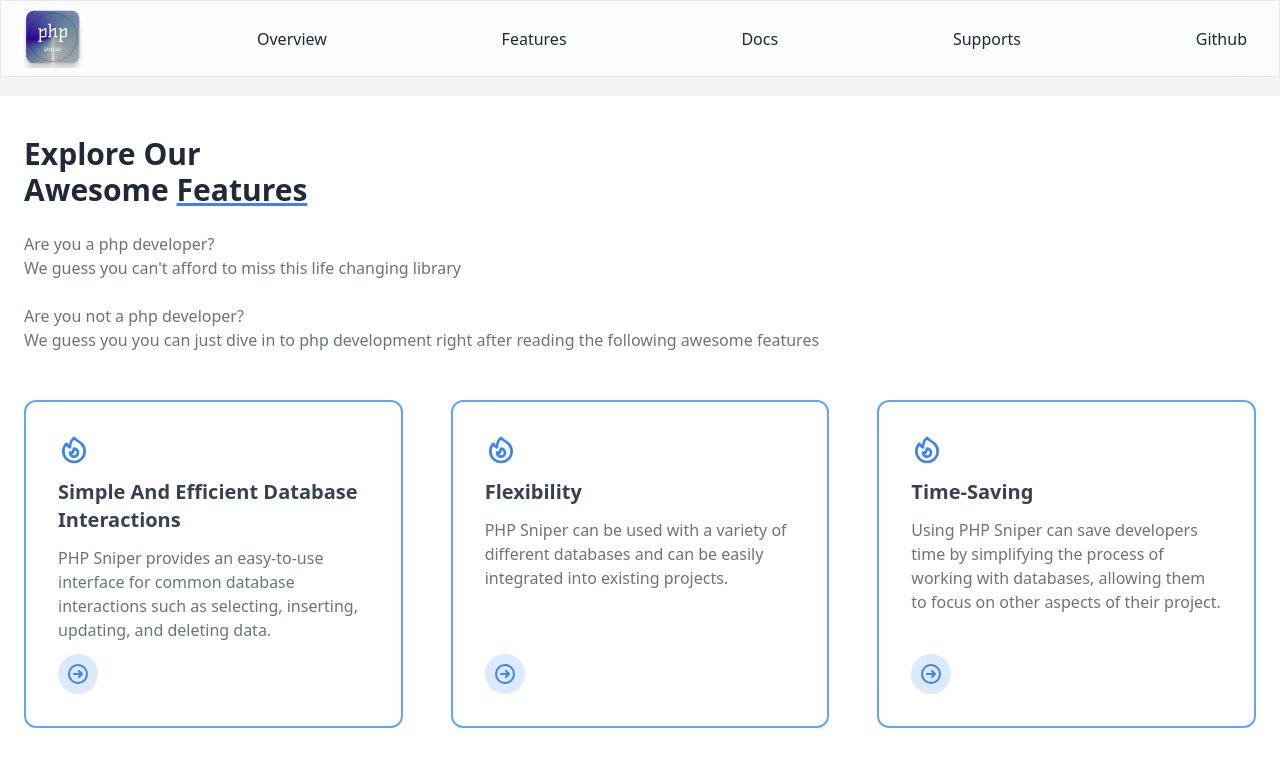
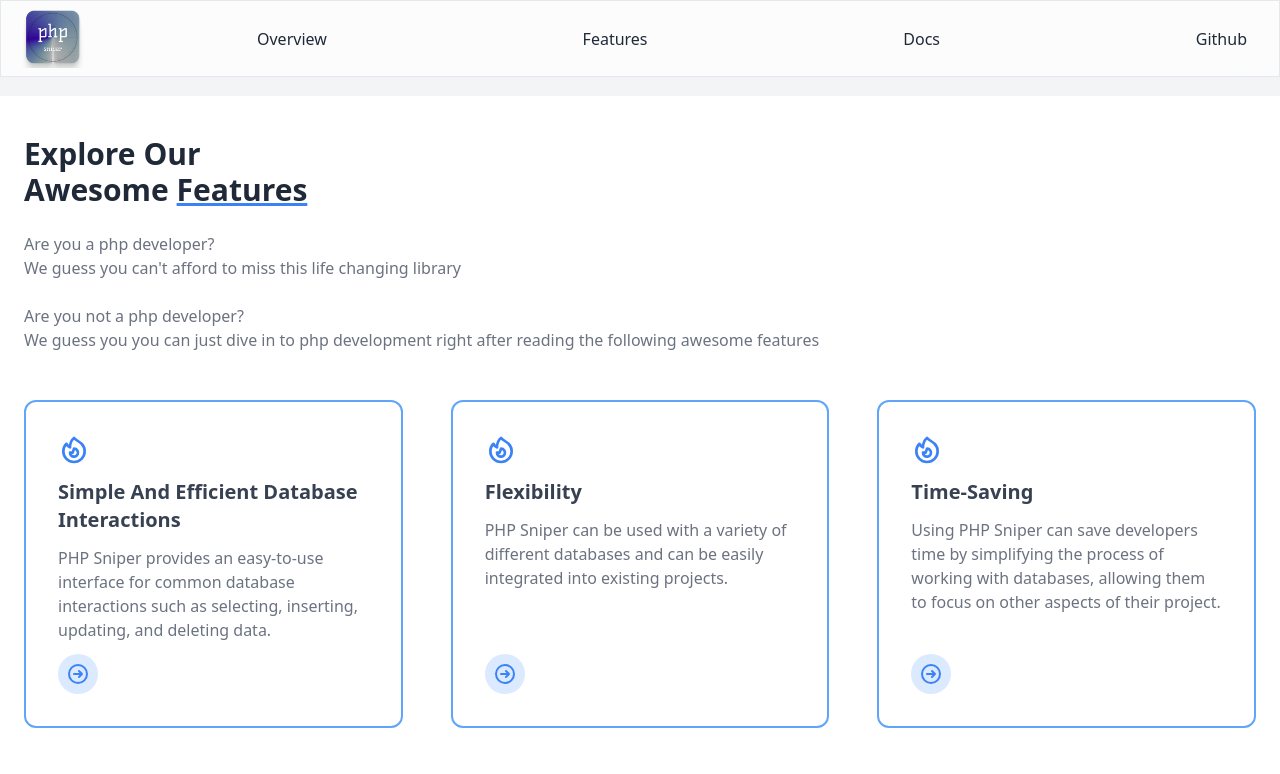
Before and after one commit to soorajlegend/web.phpSniper, a Next.js app: page /features in a window 1280 px wide. Shown: the top 774 px of the page. Built offline with nearby package versions, Linux system fonts and the light colour scheme.

Commit message:
removed support page for now

```diff
--- a/store.ts
+++ b/store.ts
@@ -4,7 +4,7 @@
   { name: "features", url: "/features" },
   { name: "docs", url: "/docs" },
   // {name: "blogs", url: "/blogs"},
-  { name: "supports", url: "/supports" },
+  // { name: "supports", url: "/supports" },
   { name: "Github", url: "https://github.com/phpSniper/php-sniper.git" },
 ];
 
```
